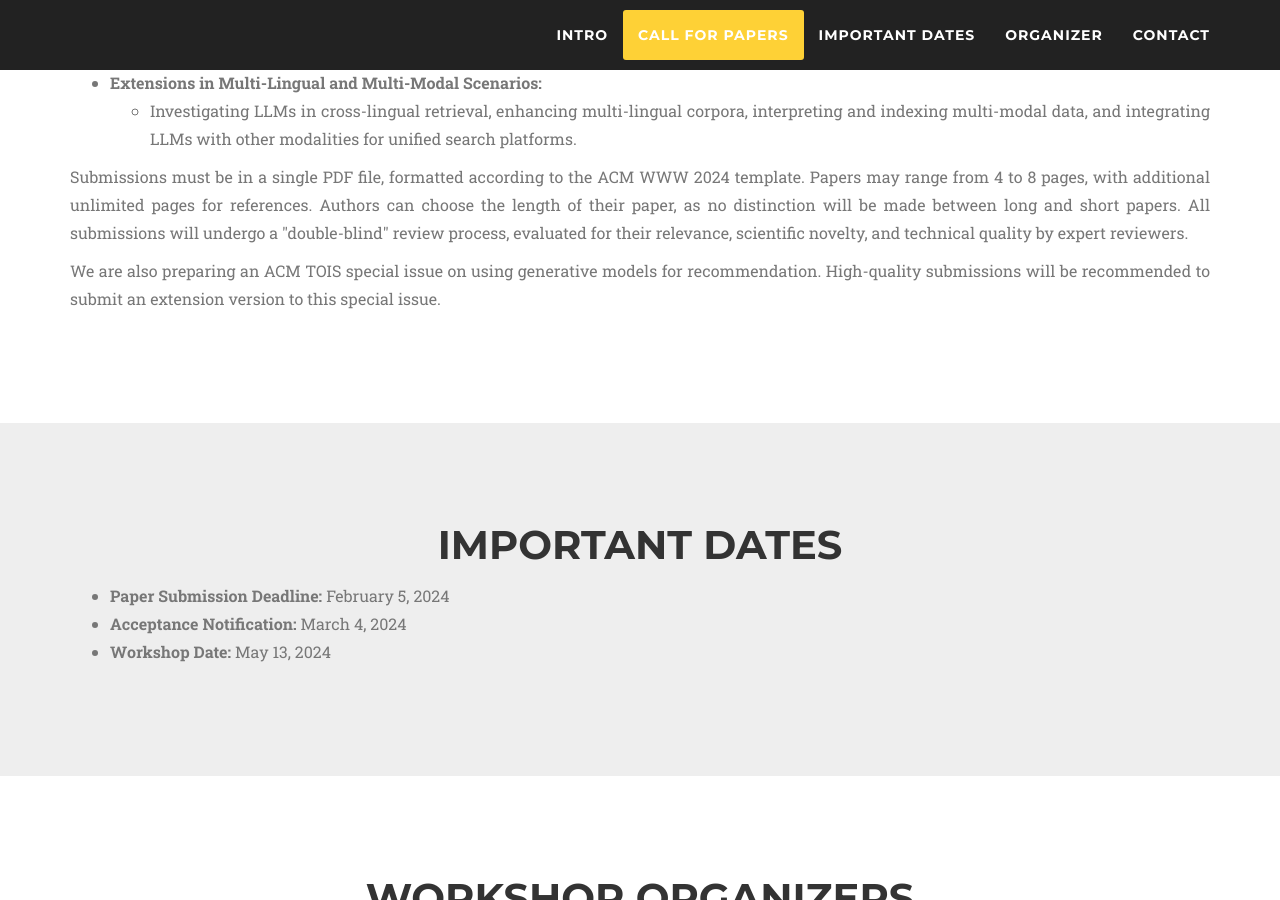
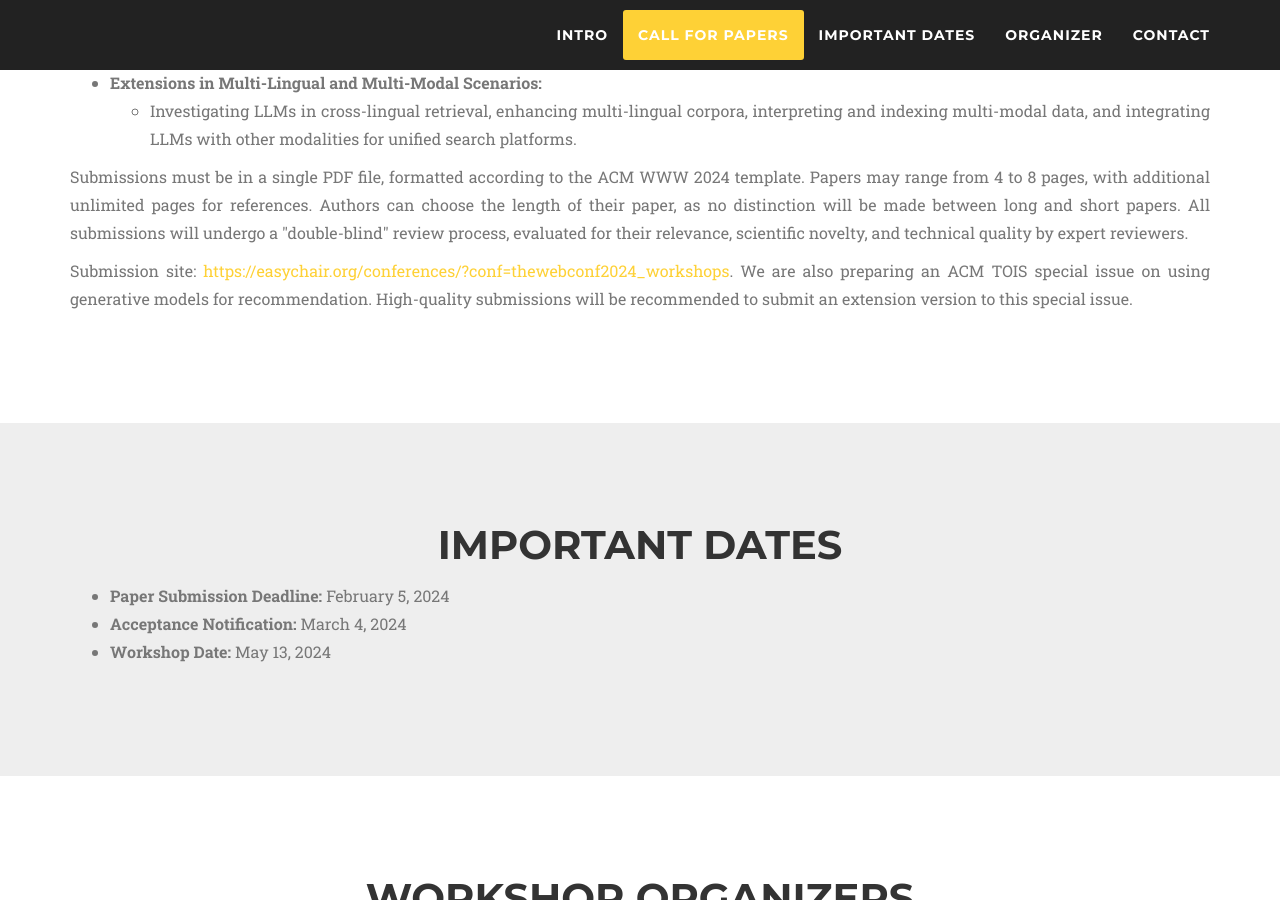
Before and after one commit to IRMeetsLLM/IRMeetsLLM.github.io, a Jekyll site: the page built from index.md, in a window 1280 px wide and 900 px high, scrolled down 2163 px. Built offline with Jekyll 4.4.1, drawn with Linux system fonts in a browser that asks for light colours; nearby versions of some CDN libraries; some web fonts are replaced; some of the changed lines change nothing that is shown.

Commit message:
Update call.html

```diff
--- a/_includes/call.html
+++ b/_includes/call.html
@@ -96,7 +96,7 @@
             Submissions must be in a single PDF file, formatted according to the ACM WWW 2024 template. Papers may range from 4 to 8 pages, with additional unlimited pages for references. Authors can choose the length of their paper, as no distinction will be made between long and short papers. All submissions will undergo a "double-blind" review process, evaluated for their relevance, scientific novelty, and technical quality by expert reviewers.        </p>
 
         <p class="large text-muted">
-<!-- Submission site: <a href="https://easychair.org/conferences/?conf=genrec23">https://easychair.org/conferences/?conf=genrec23</a>.  -->
+        Submission site: <a href="https://easychair.org/conferences/?conf=thewebconf2024_workshops">https://easychair.org/conferences/?conf=thewebconf2024_workshops</a>.
           We are also preparing an ACM TOIS special issue on using generative models for recommendation. High-quality submissions will be recommended to submit an extension version to this special issue.
         </p>
 
```
